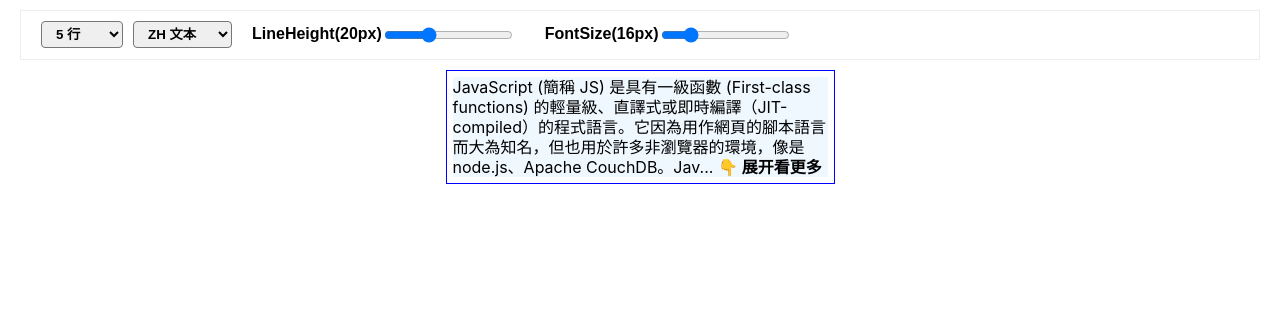
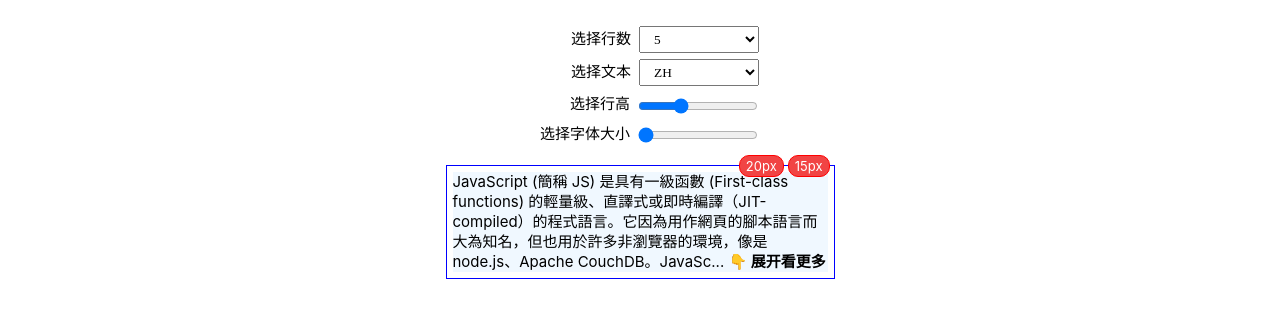
Before and after one commit to sulirc/react-ellipsis, a React (Create React App) app: page / in a window 1280 px wide. Shown: the top 318 px of the page. Built offline with nearby package versions, Linux system fonts and the light colour scheme.

Commit message:
feat: update demo

```diff
--- a/src/App.js
+++ b/src/App.js
@@ -11,7 +11,7 @@ const Text = {
 };
 
 const defaultLineHeight = "20";
-const defaultFontSize = "16";
+const defaultFontSize = "15";
 const defaultLineType = "m";
 const LINES = {
   s: 3,
@@ -31,22 +31,29 @@ function App() {
   return (
     <>
       <div className="select-cantainer">
-        <select className="select choose-lines" defaultValue={defaultLineType} onChange={(e) => setLines(LINES[e.target.value])}>
+        <div className="select choose-lines">
+          <label htmlFor="line">选择行数</label>
+          <select name="line" defaultValue={defaultLineType} onChange={(e) => setLines(LINES[e.target.value])}>
             {Object.keys(LINES).map((type) => (
               <option key={type} value={type}>
-              {LINES[type]} 行
+                {LINES[type]}
               </option>
             ))}
           </select>
-        <select className="select choose-text" defaultValue="zh" onChange={(e) => setText(Text[e.target.value])}>
+        </div>
+        <div className="select choose-text">
+          <label htmlFor="text">选择文本</label>
+          <select name="text" defaultValue="zh" onChange={(e) => setText(Text[e.target.value])}>
             {Object.keys(Text).map((type) => (
               <option key={type} value={type}>
-              {type.toUpperCase()} 文本
+                {type.toUpperCase()}
               </option>
             ))}
           </select>
+        </div>
+
         <div className="select choose-lineheight">
-          <label htmlFor="lineHeight">LineHeight({lineHeight}px)</label>
+          <label htmlFor="lineHeight">选择行高</label>
           <input
             type="range"
             id="lineHeight"
@@ -59,7 +66,7 @@ function App() {
           />
         </div>
         <div className="select choose-lineheight">
-          <label htmlFor="fontSize">FontSize({fontSize}px)</label>
+          <label htmlFor="fontSize">选择字体大小</label>
           <input
             type="range"
             id="fontSize"
@@ -73,6 +80,10 @@ function App() {
         </div>
       </div>
       <div className="box">
+        <div className="count-wrapper">
+          <span className="count">{lineHeight}px</span>
+          <span className="count">{fontSize}px</span>
+        </div>
         <TextEllipsis
           className="ellipsis-demo"
           lines={lines}
--- a/src/App.scss
+++ b/src/App.scss
@@ -1,28 +1,66 @@
 .select-cantainer {
+  display: flex;
+  flex-direction: column;
   justify-content: center;
   align-items: center;
-  overflow: hidden;
   margin: 10px 20px;
   padding: 10px;
-  border: 1px solid #eee;
+  font-family: serif;
 
   .select {
-    display: inline-flex;
-    justify-content: center;
-    padding: 4px 10px;
+    display: block;
     margin-left: 10px;
+    margin-top: 6px;
     border-radius: 4px;
-    font-weight: bold;
-    font-family: fantasy;
+    font-size: 15px;
+
+    label {
+      display: inline-block;
+      width: 100px;
+      text-align: right;
+    }
+
+    select {
+      width: 120px;
+      margin-left: 8px;
+      padding: 4px 10px;
+      font-family: inherit;
+    }
+    input {
+      width: 120px;
+      margin-left: 8px;
+      vertical-align: middle;
+      font-family: inherit;
+    }
   }
 }
 
 .box {
+  position: relative;
   width: 375px;
   margin: 0 auto;
   border: 1px solid blue;
   padding: 6px;
   font-size: 14px;
+  .count-wrapper {
+    position: absolute;
+    right: 4px;
+    top: 0;
+    transform: translate(0, -50%);
+    z-index: 1;
+    .count {
+      display: inline-block;
+      padding: 0 6px;
+      margin-left: 4px;
+      height: 20px;
+      line-height: 20px;
+      border-radius: 10px;
+      font-size: 13px;
+      color: #fff;
+      border: 1px solid red;
+      background-color: rgb(241, 68, 68);
+    }
+  }
   .ellipsis-demo {
     background-color: aliceblue;
   }
--- a/src/lib/TextEllipsis.jsx
+++ b/src/lib/TextEllipsis.jsx
@@ -117,7 +117,7 @@ function TextEllipsis(props) {
       setExpand(true);
       setOverflow(false);
     }
-  }, [children, maxOffsetHeight, ellipsisChar, fontSize]);
+  }, [children, maxOffsetHeight, ellipsisChar]);
 
   return (
     <div className={`js-ellipsis-box ${className}`} style={rootStyle}>
```
Lines whose indentation alone changed are shown as unchanged.
